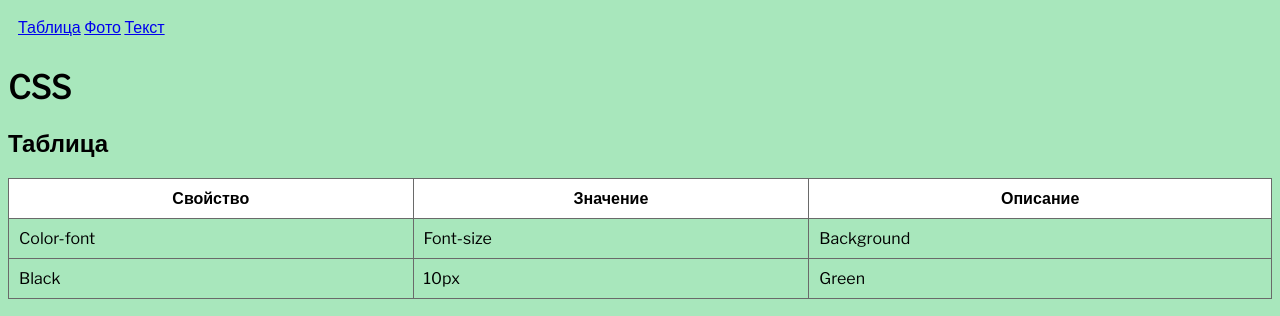
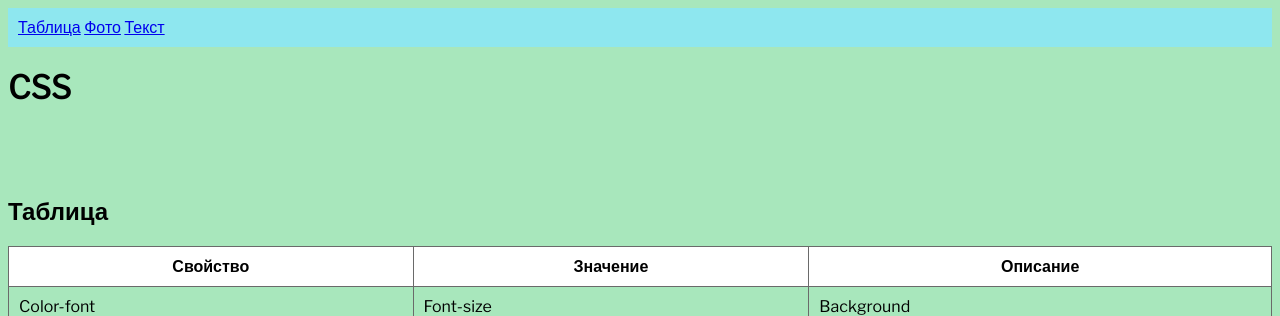
Before and after one commit to zoomero8/Yarovoy-221-362-web-dev-2023-1, a plain HTML site: page index.html in a window 1280 px wide. Shown: the top 316 px of the page. Drawn offline with nearby package versions, Linux system fonts and the light colour scheme.

Commit message:
update html css

```diff
--- a/css/stylePage.css
+++ b/css/stylePage.css
@@ -4,7 +4,7 @@
     }
 
     header {
-      background-color: #a8e7bc;
+      background-color:  #8ee7ef;
       color: #fff;
       padding: 10px;
     }
@@ -35,3 +35,7 @@
     th {
       background-color: #ffffff;
     }
+
+    .py-5{
+      padding-bottom: 3rem;
+    }
--- a/index.html
+++ b/index.html
@@ -22,7 +22,9 @@
   </header>
 
   <main>
-    <h1>CSS</h1>
+    <div class="text-center py-5">
+      <h1>CSS</h1>
+    </div>
   </main>
   <h2 id="section1">Таблица</h2>
   <table>
```
